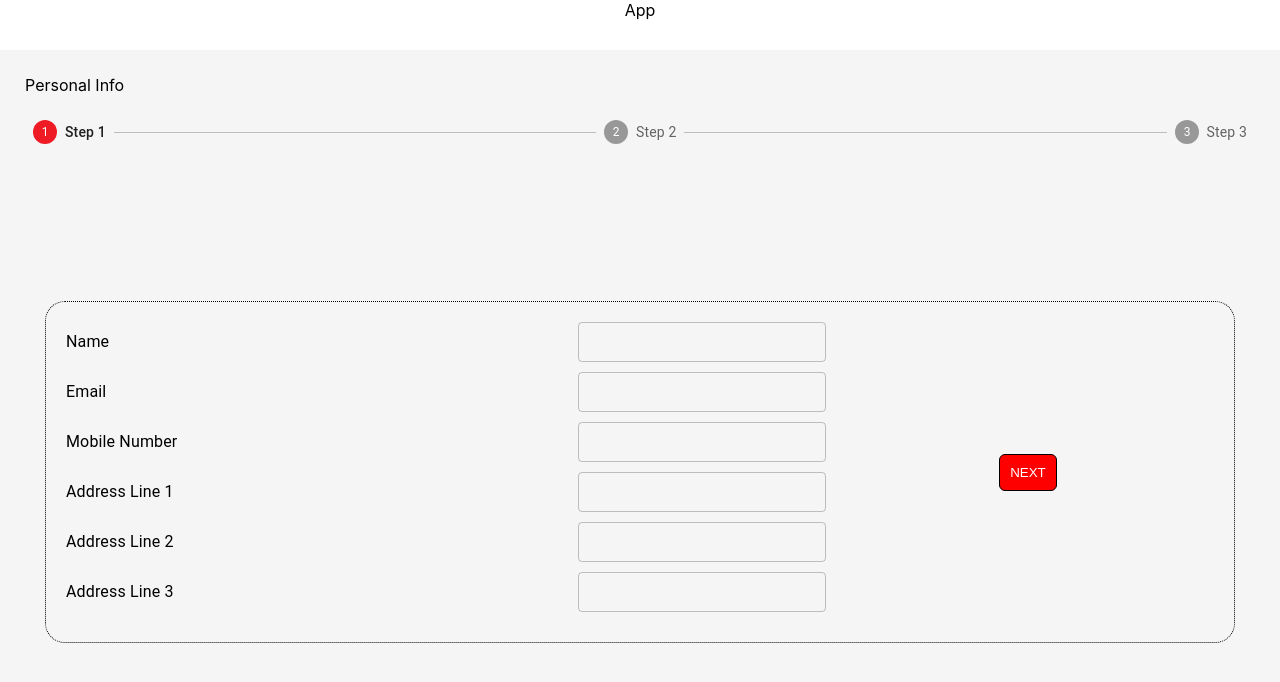
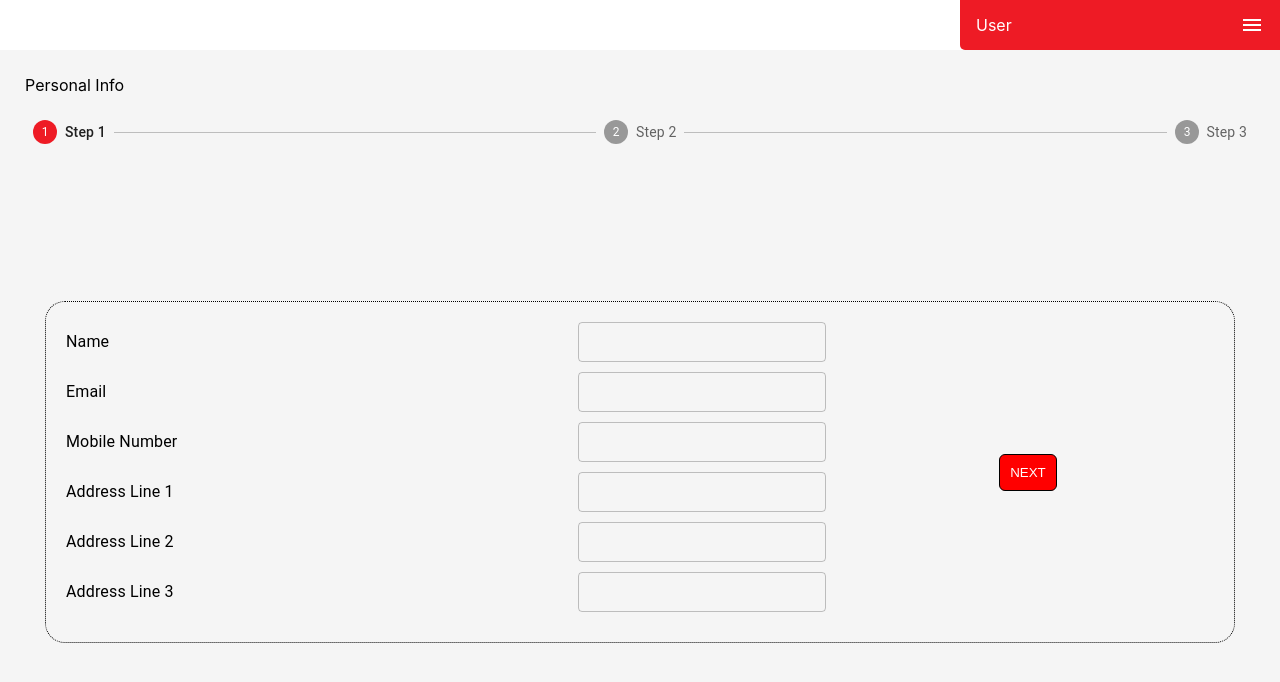
Before and after one commit to loop-infinitly94/rakbank-assessment, a React (Create React App) app: page / in a window 1280 px wide. Shown: the top 682 px of the page. Built offline with nearby package versions, Linux system fonts and the light colour scheme.

Commit message:
+Header added

```diff
--- a/src/App.css
+++ b/src/App.css
@@ -13,19 +13,13 @@
 .MainContainer {
   display: flex;
   flex-direction: column;
+
   height: 100%;
-}
-
-header {
-  display: flex;
-  justify-content: center;
-  height: 50px;
-  background: white;
 }
 
 .Content {
   display: flex;
   flex: 1 1;
-  /* flex-direction: column; */
+
   padding: 25px;
 }
--- a/src/App.jsx
+++ b/src/App.jsx
@@ -1,13 +1,15 @@
-import React, { useEffect } from "react";
+import React, { useEffect, useState } from "react";
 import ConfirmationPage from "./components/form/ConfirmationPage";
 import OfficeInfo from "./components/form/OfficeInfo";
 import PersonalInfo from "./components/form/PersonalInfo";
 import StepperComponent from "./components/stepper/Stepper";
 import "./App.css";
-import { Backdrop, CircularProgress } from "@mui/material";
+import { Alert, Backdrop, CircularProgress, Snackbar } from "@mui/material";
 import { useDispatch, useSelector } from "react-redux";
 import { getCurrentUser } from "./utils/Utils";
 import { getUserDetails } from "./api/Crud";
+import NotificationHandler from "./components/notification/NotificationHandler";
+import Header from "./components/header/Header";
 
 const steps = ["Step 1", "Step 2", "Step 3"];
 const stepComponent = [<PersonalInfo />, <OfficeInfo />, <ConfirmationPage />];
@@ -15,6 +17,7 @@ const stepsHeader = ["Personal Info", "Office Info", "Confirmation Page"];
 
 function App() {
   const isLoading = useSelector((state) => state.userDetails).status;
+
   const dispatch = useDispatch();
 
   useEffect(() => {
@@ -26,7 +29,8 @@ function App() {
 
   return (
     <div className="MainContainer">
-      <header>App</header>
+      <Header />
+      <NotificationHandler />
       <div className="Content">
         <Backdrop
           sx={{ color: "#fff", zIndex: (theme) => theme.zIndex.drawer + 1 }}
--- a/src/components/form/Form.css
+++ b/src/components/form/Form.css
@@ -6,52 +6,50 @@ form {
 .personalInfoContainer {
     display: flex;
     flex-direction: column;
+    gap: 1rem;
+
     width: 20rem;
-    gap: 1rem;
 }
 
 .formGroup {
     display: flex;
     justify-content: space-between;
     align-items: center;
+
     margin-bottom: 10px;
 }
 
-input[type="submit"] {
-    background: red;
-    color: white;
-    text-transform: uppercase;
+.backButton {
+    padding: 10px;
+
     border: 1px solid black;
-    padding: 10px;
     border-radius: 6px;
+
     cursor: pointer;
-}
 
-.backButton {
     background: grey;
     color: white;
+
     text-transform: uppercase;
-    border: 1px solid black;
-    padding: 10px;
-    border-radius: 6px;
-    cursor: pointer;
 }
 
 .profileInfoContainer {
     display: flex;
     flex-direction: column;
+    gap: 20px;
+
     padding: 50px;
-    gap: 20px;
 }
 
 .avatarContainer,
 .signatureContainer {
     display: flex;
-    /* justify-content: space-between; */
+    justify-content: space-evenly;
+
+    padding: 20px;
+
     border-radius: 10px;
     border: 1px dotted black;
-    padding: 20px;
-    justify-content: space-evenly;
 }
 
 .captureForm {
@@ -61,3 +59,18 @@ input[type="submit"] {
     align-items: center;
     gap: 10px;
 }
+
+input[type="submit"] {
+    padding: 10px;
+
+    border-radius: 6px;
+    border: 1px solid black;
+
+    background: red;
+    color: white;
+
+    cursor: pointer;
+
+
+    text-transform: uppercase;
+}
--- /dev/null
+++ b/src/components/header/Header.css
@@ -0,0 +1,23 @@
+header {
+    display: flex;
+    justify-content: end;
+    height: 50px;
+    background: white;
+}
+
+.headerContainer {
+    display: flex;
+}
+
+.headerDrawer {
+    display: flex;
+    justify-content: space-between;
+    align-items: center;
+
+    padding: 1rem;
+    width: 18rem;
+    border-bottom-left-radius: 5px;
+
+    background-color: #EE1B25;
+    color: white;
+}
--- /dev/null
+++ b/src/components/header/Header.jsx
@@ -0,0 +1,16 @@
+import React from "react";
+import MenuIcon from "@mui/icons-material/Menu";
+import "./Header.css";
+
+export default function Header() {
+  return (
+    <header>
+      <div className="headerContainer">
+        <div className="headerDrawer">
+          <span>User</span>
+          <MenuIcon />
+        </div>
+      </div>
+    </header>
+  );
+}
--- /dev/null
+++ b/src/components/notification/NotificationHandler.jsx
@@ -0,0 +1,45 @@
+import { Alert, Snackbar } from "@mui/material";
+import React, { useEffect, useState } from "react";
+import { useSelector } from "react-redux";
+
+export default function NotificationHandler() {
+  const isLoading = useSelector((state) => state.userDetails).status;
+  const errorMessage = useSelector((state) => state.userDetails).error;
+  const currentStep = useSelector((state) => state.userDetails).userData.meta
+    .currentStep;
+  const [openSnackbar, setOpenSnackbar] = useState(false);
+
+  useEffect(() => {
+    if (isLoading === "success" || isLoading === "failed") {
+      setOpenSnackbar(true);
+    }
+  }, [currentStep, isLoading]);
+
+  const handleClose = () => {
+    setOpenSnackbar(false);
+  };
+
+  return (
+    <div>
+      <Snackbar
+        open={openSnackbar}
+        autoHideDuration={6000}
+        onClose={handleClose}
+      >
+        {isLoading === "success" ? (
+          <Alert
+            onClose={handleClose}
+            severity="success"
+            sx={{ width: "100%" }}
+          >
+            {currentStep === 1 ? "User Data Added" : "User Data Updated"}
+          </Alert>
+        ) : (
+          <Alert onClose={handleClose} severity="error" sx={{ width: "100%" }}>
+            {errorMessage}
+          </Alert>
+        )}
+      </Snackbar>
+    </div>
+  );
+}
--- a/src/components/stepper/Stepper.css
+++ b/src/components/stepper/Stepper.css
@@ -1,19 +1,21 @@
 .stepeprComponent {
+    display: flex;
+    align-items: center;
+
+    height: calc(100% - 90px);
+
+    padding: 20px;
     background-color: #F5F5F5;
-    padding: 20px;
-    height: calc(100% - 90px);
-    display: flex;
-    /* width: 100%; */
-    align-items: center;
 }
 
 .currentComponent {
-    padding: 20px;
-    border: 1px dotted black;
-    border-radius: 20px;
     display: flex;
     flex: 1;
 
+    padding: 20px;
+
+    border: 1px dotted black;
+    border-radius: 20px;
 }
 
 .stepper {
@@ -23,6 +25,7 @@
 .stepperHeader {
     display: flex;
     justify-content: space-evenly;
+
     padding: 20px;
 }
 
--- a/src/store/UserDetailsSlice.js
+++ b/src/store/UserDetailsSlice.js
@@ -60,6 +60,7 @@ const userDetailsSlice = createSlice({
         updateStepper(state, action) {
             let currentStep = { "currentStep": action.payload }
             state.currentStep = action.payload;
+            state.status = "idle";
             state.userData.meta = { ...state.userData.meta, ...currentStep }
             return state
         }
@@ -99,7 +100,7 @@ const userDetailsSlice = createSlice({
                 state.status = "loading"
             })
             .addCase(getUserDetails.fulfilled, (state, action) => {
-                state.status = "success"
+                state.status = "getSuccess"
                 state.currentStep = action.payload.data.meta.currentStep
                 state.userData = setStoreData(state.userData, action.payload.data)
             })
```
